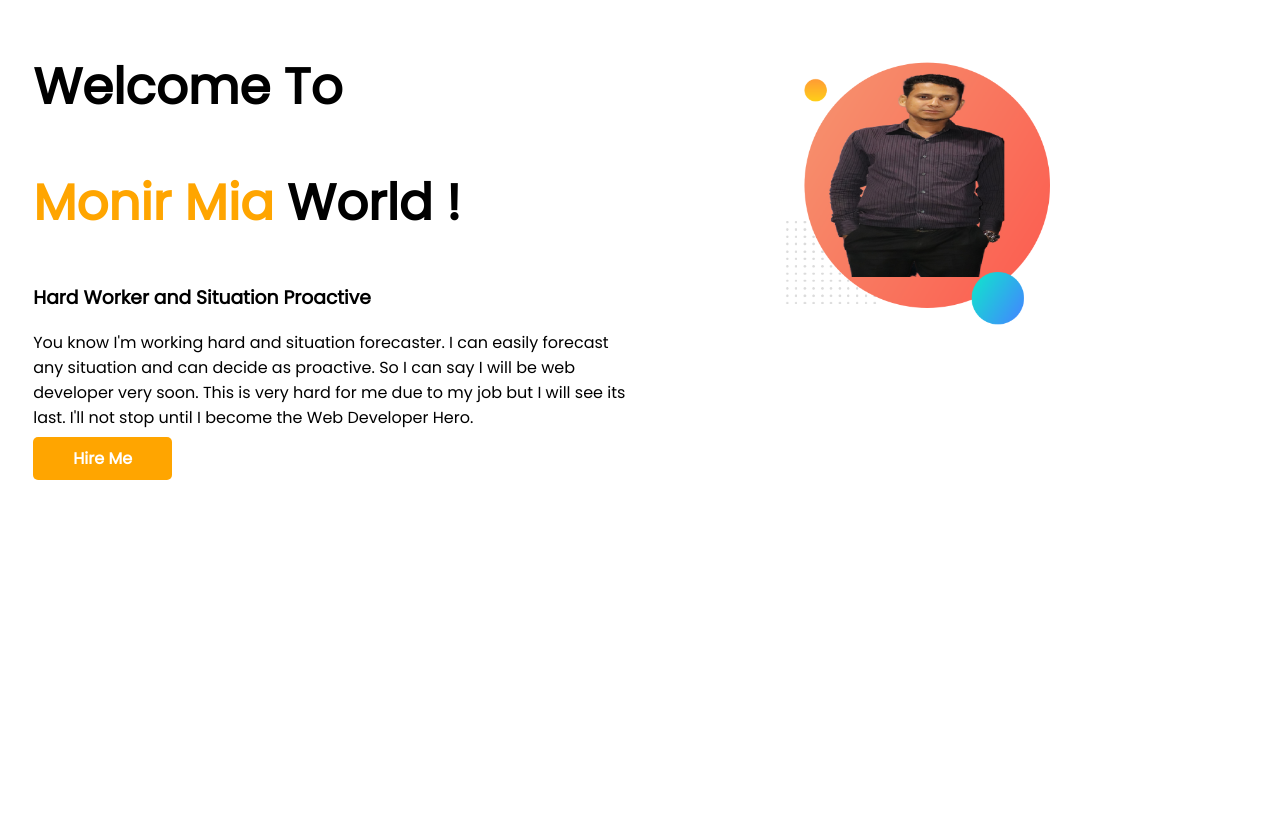
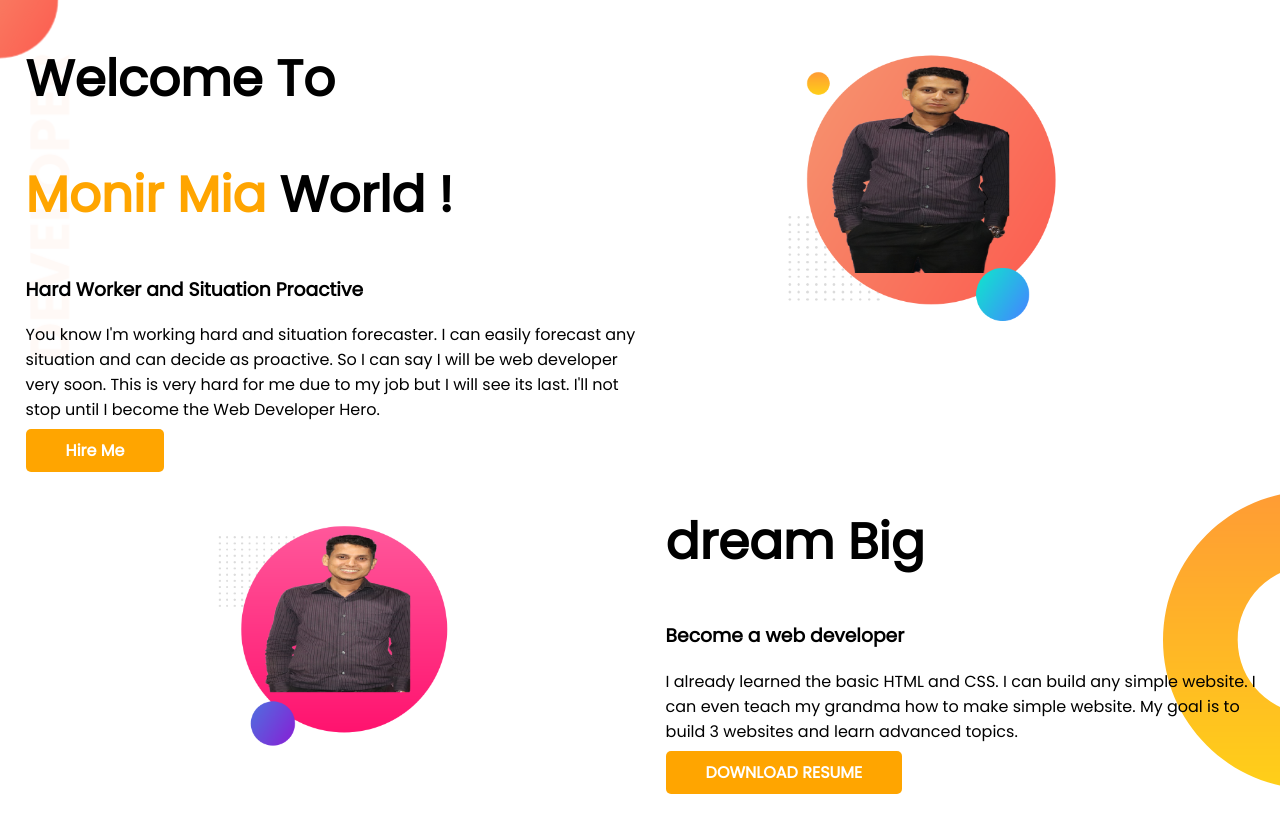
Before and after one commit to monir3430/Developer-portfolio, a plain HTML site: page index.html in a window 1280 px wide. Drawn offline with Linux system fonts and the light colour scheme.

Commit message:
second section

```diff
--- a/index.html
+++ b/index.html
@@ -12,7 +12,7 @@
 
 </head>
 <body>
-    <section>
+    <section class="top-bg">
         <div class="half-width">
             <h1>Welcome To</h1>
             <h1><span class="orange">Monir Mia</span> World !</h1>
@@ -25,5 +25,16 @@
         </div>
 
     </section>
+    <section class="dream-big">
+        <div class="half-width">
+        <img src="Artboard 2.png" alt="">
+        </div>
+        <div class="half-width">
+            <h1>dream Big</h1>
+            <h3>Become a web developer</h3>
+            <p>I already learned the basic HTML and CSS. I can build any simple website. I can even teach my grandma how to make simple website. My goal is to build 3 websites and learn advanced topics.</p>
+            <a class="link-button" target="_blank" href="">DOWNLOAD RESUME</a>
+        </div>
+    </section>
 </body>
 </html>
--- a/style.css
+++ b/style.css
@@ -1,5 +1,6 @@
 body{
     font-family: 'Poppins', sans-serif;
+    margin: 0;
 
 }
 h1{
@@ -28,3 +29,12 @@ section{
     padding: 10px 40px;
     border-radius: 5px;
 }
+.top-bg{
+    background-image: url(top-banner.png);
+    background-repeat: no-repeat;
+}
+.dream-big{
+    background-image: url(dream-bg.png);
+    background-repeat: no-repeat;
+    background-position: right;
+}
```
